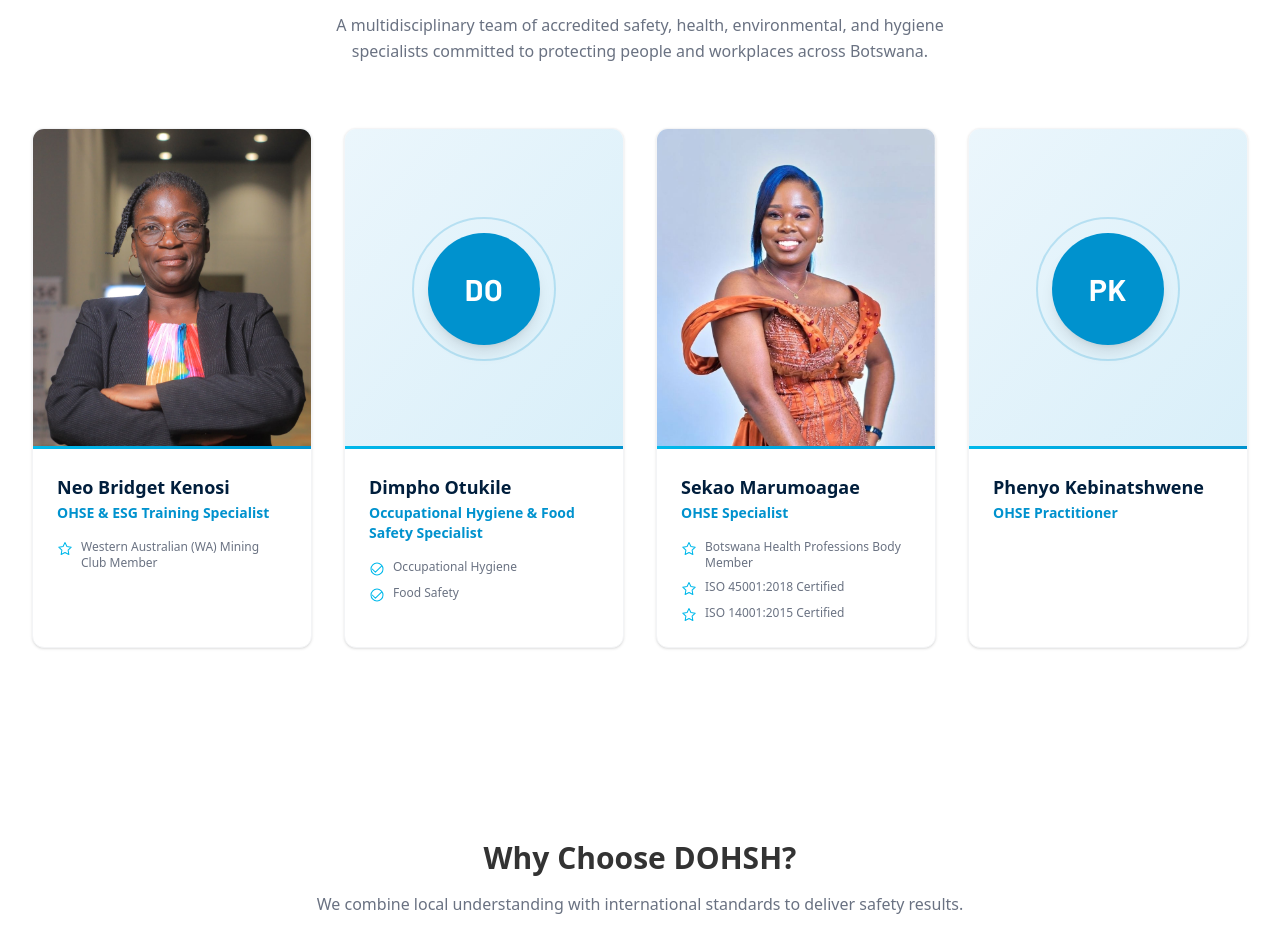
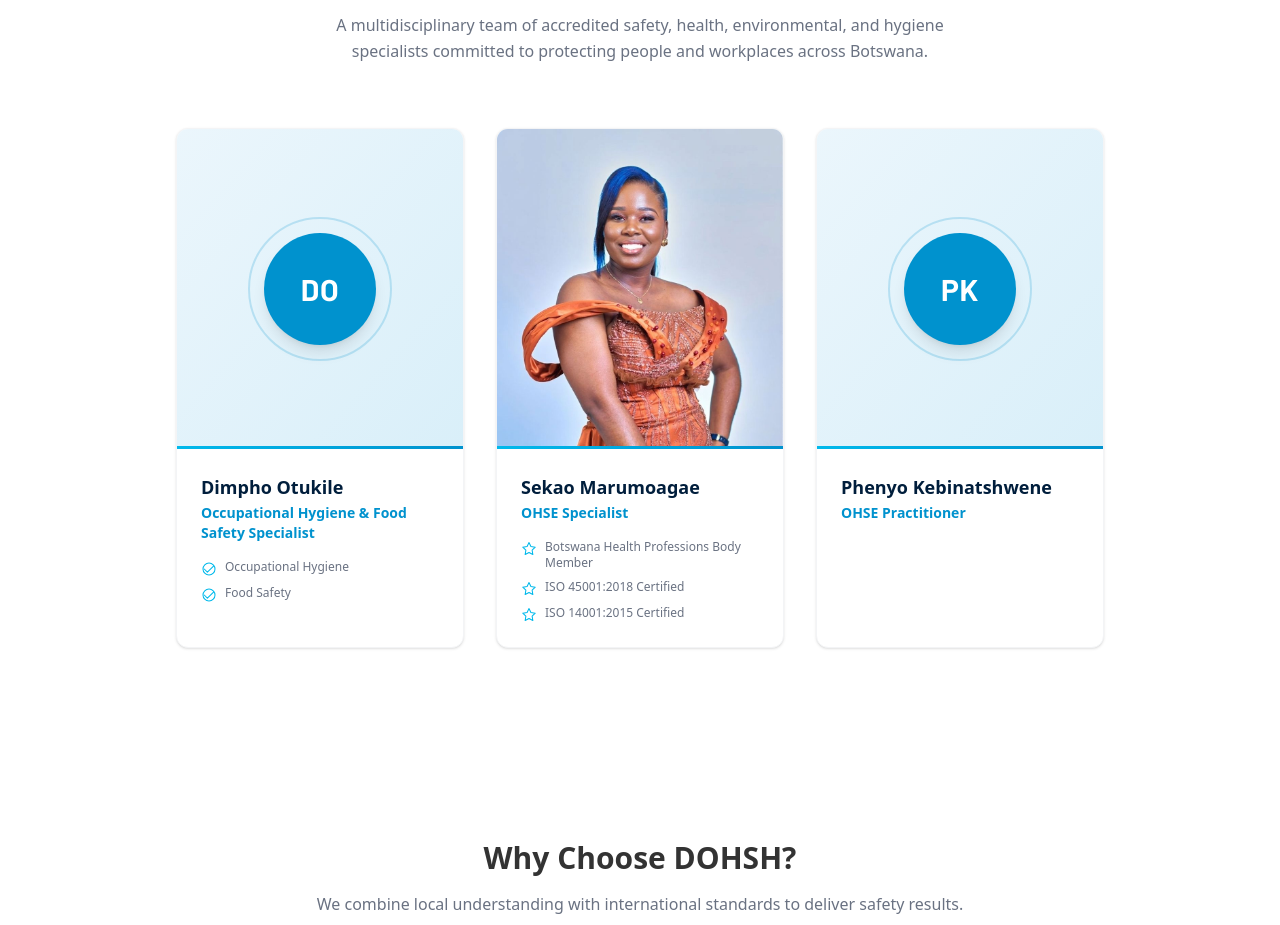
Before and after one commit to open-hive/oh-dohsh-landing, a Next.js app: page /about in a window 1280 px wide. Shown: the part 2266-3191 px from the top of the page. Built offline with nearby package versions, Linux system fonts and the light colour scheme.

Commit message:
feedback, team changes. And adding link to the platform

```diff
--- a/app/about/page.tsx
+++ b/app/about/page.tsx
@@ -279,6 +279,7 @@ export default function About() {
       </section>
 
       {/* ================= TEAM SECTION ================= */}
+      {/* ================= TEAM SECTION ================= */}
 <section className="py-24 bg-white">
   <div className="max-w-7xl mx-auto px-4 sm:px-6 lg:px-8">
 
@@ -303,47 +304,11 @@ export default function About() {
     </div>
 
     {/* Team grid */}
-          <div className="grid grid-cols-1 sm:grid-cols-2 lg:grid-cols-4 gap-8">
-
-            {/* ── Neo Bridget Kenosi ── */}
-            <div className="group bg-white border border-gray-100 rounded-xl overflow-hidden shadow-sm hover:shadow-md transition-shadow">
-              {/* Photo / Avatar */}
-              <div className="relative h-80 bg-gradient-to-br from-[#EBF6FC] to-[#D9EFF9] overflow-hidden">
-                <img
-                  src="/bridget.jpeg"
-                  alt="Neo Bridget Kenosi"
-                  className="w-full h-full object-cover object-top"
-                />
-                <div
-                  className="absolute bottom-0 left-0 right-0 h-[3px]"
-                  style={{ background: "linear-gradient(90deg, #01B9EB, #0092CE)" }}
-                />
-              </div>
-
-              {/* Content */}
-              <div className="p-6">
-                <h3 className="text-lg font-bold text-[#001E3C]">Neo Bridget Kenosi</h3>
-                <p className="text-[#0092CE] text-sm font-semibold mt-0.5">
-                  OHSE & ESG Training Specialist
-                </p>
-
-                <div className="mt-4 space-y-2">
-                  <div className="flex items-start gap-2">
-                    <svg className="w-4 h-4 text-[#01B9EB] flex-shrink-0 mt-0.5" fill="none" viewBox="0 0 20 20">
-                      <path d="M10 2l2.4 4.9 5.4.8-3.9 3.8.9 5.4L10 14.4l-4.8 2.5.9-5.4L2.2 7.7l5.4-.8L10 2Z"
-                        stroke="currentColor" strokeWidth="1.3" strokeLinejoin="round" />
-                    </svg>
-                    <span className="text-xs text-gray-500">Western Australian (WA) Mining Club Member</span>
-                  </div>
-                </div>
-              </div>
-            </div>
+    <div className="flex flex-wrap justify-center gap-8">
 
       {/* ── Dimpho Otukile ── */}
-            <div className="group bg-white border border-gray-100 rounded-xl overflow-hidden shadow-sm hover:shadow-md transition-shadow">
-
+      <div className="group bg-white border border-gray-100 rounded-xl overflow-hidden shadow-sm hover:shadow-md transition-shadow w-full sm:w-[calc(50%-16px)] lg:w-72">
         <div className="relative h-80 bg-gradient-to-br from-[#EBF6FC] to-[#D9EFF9] flex items-center justify-center overflow-hidden">
-                {/* Swap for <img src="/team/dimpho-otukile.jpg" ... /> when ready */}
           <div className="w-28 h-28 rounded-full bg-[#0092CE] flex items-center justify-center shadow-lg">
             <span
               className="text-3xl font-extrabold text-white tracking-wide"
@@ -358,27 +323,23 @@ export default function About() {
             style={{ background: "linear-gradient(90deg, #01B9EB, #0092CE)" }}
           />
         </div>
-
         <div className="p-6">
           <h3 className="text-lg font-bold text-[#001E3C]">Dimpho Otukile</h3>
           <p className="text-[#0092CE] text-sm font-semibold mt-0.5">
             Occupational Hygiene & Food Safety Specialist
           </p>
-
           <div className="mt-4 space-y-2">
             <div className="flex items-start gap-2">
               <svg className="w-4 h-4 text-[#01B9EB] flex-shrink-0 mt-0.5" fill="none" viewBox="0 0 20 20">
                 <circle cx="10" cy="10" r="7.5" stroke="currentColor" strokeWidth="1.3" />
-                      <path d="M4 10l4 4 8-8" stroke="currentColor" strokeWidth="1.3"
-                        strokeLinecap="round" strokeLinejoin="round" />
+                <path d="M4 10l4 4 8-8" stroke="currentColor" strokeWidth="1.3" strokeLinecap="round" strokeLinejoin="round" />
               </svg>
               <span className="text-xs text-gray-500">Occupational Hygiene</span>
             </div>
             <div className="flex items-start gap-2">
               <svg className="w-4 h-4 text-[#01B9EB] flex-shrink-0 mt-0.5" fill="none" viewBox="0 0 20 20">
                 <circle cx="10" cy="10" r="7.5" stroke="currentColor" strokeWidth="1.3" />
-                      <path d="M4 10l4 4 8-8" stroke="currentColor" strokeWidth="1.3"
-                        strokeLinecap="round" strokeLinejoin="round" />
+                <path d="M4 10l4 4 8-8" stroke="currentColor" strokeWidth="1.3" strokeLinecap="round" strokeLinejoin="round" />
               </svg>
               <span className="text-xs text-gray-500">Food Safety</span>
             </div>
@@ -387,8 +348,7 @@ export default function About() {
       </div>
 
       {/* ── Sekao Marumoagae ── */}
-            <div className="group bg-white border border-gray-100 rounded-xl overflow-hidden shadow-sm hover:shadow-md transition-shadow">
-              {/* Photo / Avatar */}
+      <div className="group bg-white border border-gray-100 rounded-xl overflow-hidden shadow-sm hover:shadow-md transition-shadow w-full sm:w-[calc(50%-16px)] lg:w-72">
         <div className="relative h-80 bg-gradient-to-br from-[#EBF6FC] to-[#D9EFF9] overflow-hidden">
           <img
             src="/sekao.jpeg"
@@ -400,14 +360,11 @@ export default function About() {
             style={{ background: "linear-gradient(90deg, #01B9EB, #0092CE)" }}
           />
         </div>
-
-              {/* Content */}
         <div className="p-6">
           <h3 className="text-lg font-bold text-[#001E3C]">Sekao Marumoagae</h3>
           <p className="text-[#0092CE] text-sm font-semibold mt-0.5">
             OHSE Specialist
           </p>
-
           <div className="mt-4 space-y-2">
             <div className="flex items-start gap-2">
               <svg className="w-4 h-4 text-[#01B9EB] flex-shrink-0 mt-0.5" fill="none" viewBox="0 0 20 20">
@@ -435,9 +392,8 @@ export default function About() {
       </div>
 
       {/* ── Phenyo Kebinatshwene ── */}
-            <div className="group bg-white border border-gray-100 rounded-xl overflow-hidden shadow-sm hover:shadow-md transition-shadow">
+      <div className="group bg-white border border-gray-100 rounded-xl overflow-hidden shadow-sm hover:shadow-md transition-shadow w-full sm:w-[calc(50%-16px)] lg:w-72">
         <div className="relative h-80 bg-gradient-to-br from-[#EBF6FC] to-[#D9EFF9] flex items-center justify-center overflow-hidden">
-                {/* Swap for <img src="/team/phenyo.jpg" ... /> when ready */}
           <div className="w-28 h-28 rounded-full bg-[#0092CE] flex items-center justify-center shadow-lg">
             <span
               className="text-3xl font-extrabold text-white tracking-wide"
@@ -452,7 +408,6 @@ export default function About() {
             style={{ background: "linear-gradient(90deg, #01B9EB, #0092CE)" }}
           />
         </div>
-
         <div className="p-6">
           <h3 className="text-lg font-bold text-[#001E3C]">Phenyo Kebinatshwene</h3>
           <p className="text-[#0092CE] text-sm font-semibold mt-0.5">
@@ -463,10 +418,9 @@ export default function About() {
 
     </div>
 
-
-
   </div>
 </section>
+{/* ================= END TEAM SECTION ================= */}
       {/* ================= END TEAM SECTION ================= */}
 
       {/* ================= 5. WHY CHOOSE US GRID ================= */}
--- a/app/feedback/page.tsx
+++ b/app/feedback/page.tsx
@@ -403,16 +403,11 @@ function FeedbackForm() {
           className="w-full px-4 py-3 rounded border border-gray-300 focus:border-[#0092CE] focus:ring-2 focus:ring-[#0092CE]/20 outline-none transition-all bg-white text-gray-600 text-sm"
         >
           <option value="">Select a service...</option>
-          <option>OHSE Consultancy</option>
-          <option>Digital OHSE Platform</option>
-          <option>Safety Workforce Recruitment &amp; Training</option>
-          <option>Occupational Hygiene Monitoring</option>
-          <option>Environmental Monitoring &amp; ESG Advisory</option>
-          <option>PPE &amp; Safety Equipment Supply</option>
-          <option>HSE Training Programs</option>
-          <option>SHE File Development &amp; Compliance</option>
-          <option>Safety Audits &amp; Risk Assessments</option>
-          <option>Contractor Onboarding</option>
+          <option>Compliance Support</option>
+          <option>Onboarding Certification</option>
+          <option>OHSE File Management</option>
+          <option>Trainings</option>
+          <option>Audits</option>
         </select>
       </div>
 
--- a/components/layout/Navbar.tsx
+++ b/components/layout/Navbar.tsx
@@ -69,12 +69,14 @@ export default function Navbar() {
 
             {/* Client Login Button */}
             <Link
-              href="#"
-              className="inline-flex items-center gap-2.5 px-7 py-3 bg-[#0092CE] text-white text-[10px] font-bold tracking-[0.16em] uppercase hover:bg-[#01B9EB] transition-colors text-sm  shadow-sm"
-            >
-              <LogIn className="h-4 w-4" />
-              eSHEQ Portal
-            </Link>
+                href="https://dohshesheportal.com/"
+                target="_blank"
+                rel="noopener noreferrer"
+                className="inline-flex items-center gap-2.5 px-7 py-3 bg-[#0092CE] text-white text-[10px] font-bold tracking-[0.16em] uppercase hover:bg-[#01B9EB] transition-colors text-sm shadow-sm"
+              >
+                <LogIn className="h-4 w-4" />
+                eSHEQ Portal
+              </Link>
           </div>
 
           {/* Mobile Menu Button */}
```
Also changed, not shown: 14 other files (tests, documents, lock files or other folders). Lines whose indentation alone changed are shown as unchanged.
